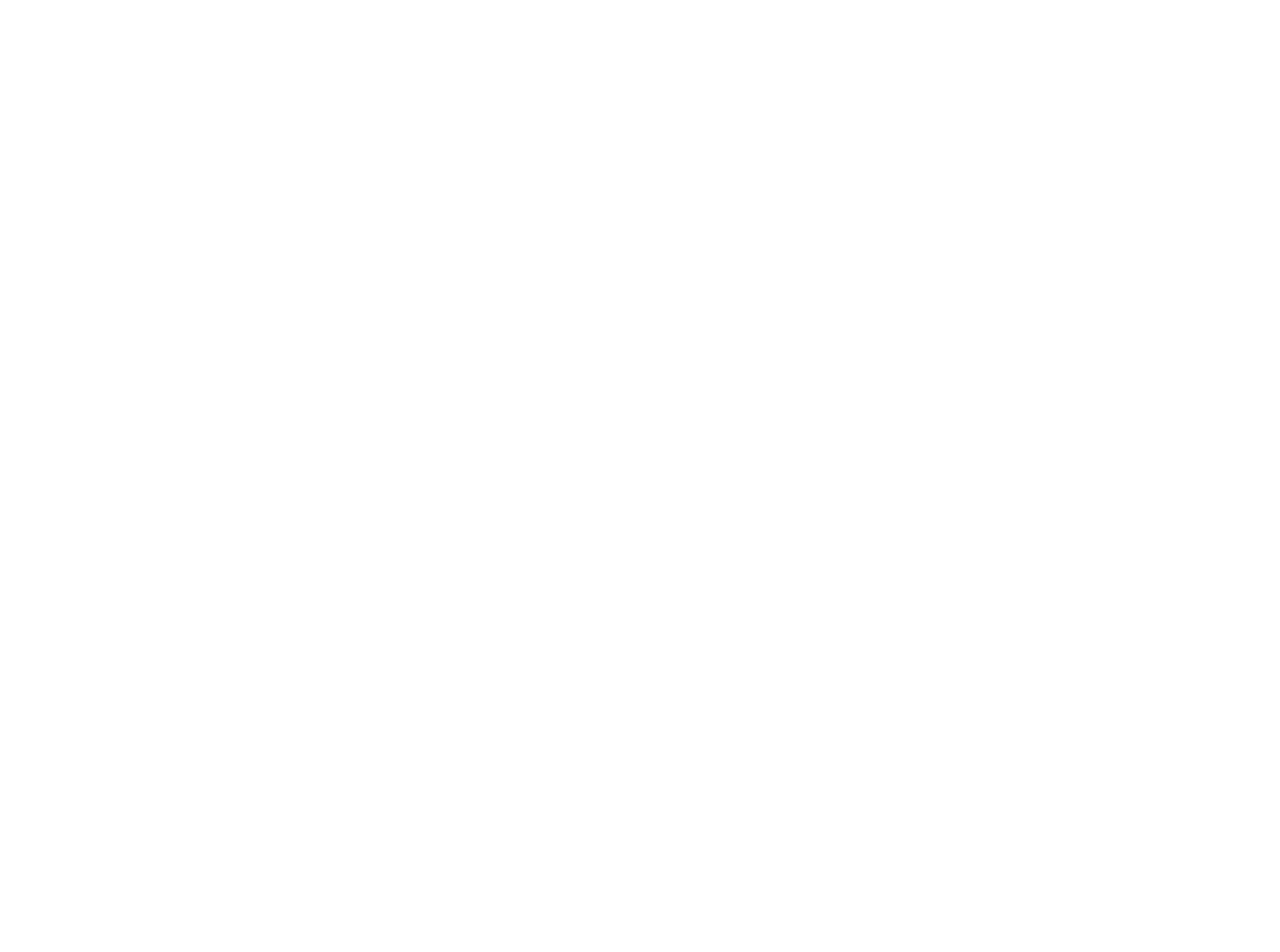
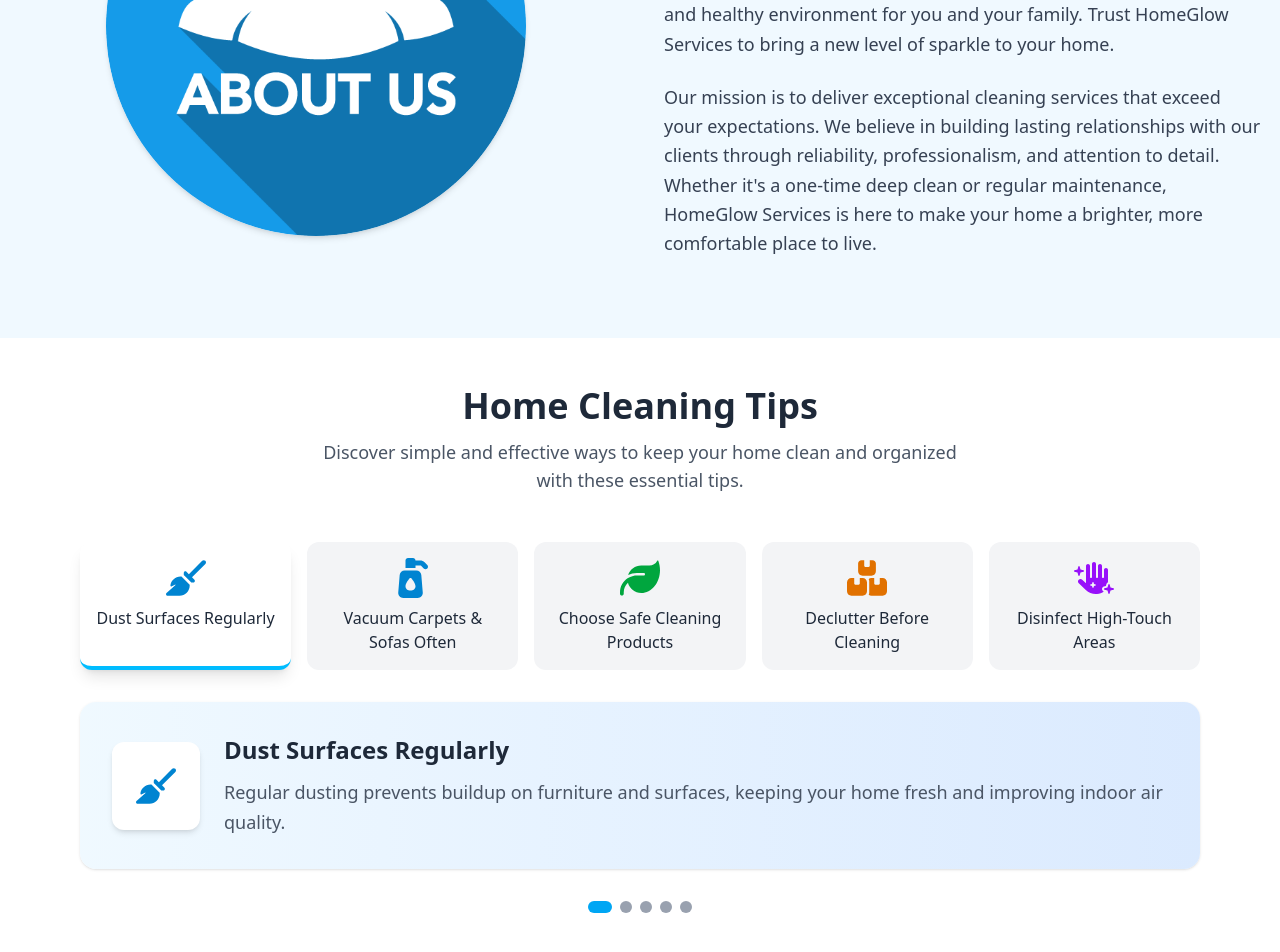
Before and after one commit to DevMandate/Homeglow, a React (Vite) app: page / in a window 1280 px wide. Shown: the part 1730-2682 px from the top of the page. Before the commit the page ends 1444 px from the top, so only its background shows below. Built offline with nearby package versions, Linux system fonts and the light colour scheme.

Commit message:
Addition of the tips section

```diff
--- a/src/App.jsx
+++ b/src/App.jsx
@@ -1,6 +1,8 @@
 import Header from './components/Header'
 import Hero from './components/Hero'
 import Services from './components/Services'
+import About from './components/About'
+import Tips from './components/Tips'
 
 const App = () => {
   return (
@@ -8,6 +10,8 @@
       <Header />
       <Hero />
       <Services />
+      <About />
+      <Tips />
     </div>
   )
 }
--- a/src/components/About.jsx
+++ b/src/components/About.jsx
@@ -1,16 +1,24 @@
-import React from 'react'
+import { FaUserMd } from 'react-icons/fa'
+import about from '../assets/about.png'
+
 
 const About = () => {
   return (
     <section id="about" className="scroll-mt-20 bg-sky-50 py-20">
         <div className="container mx-auto px-4 flex flex-col-reverse lg:flex-row items-center gap-12">
             <div className="w-full lg:w-1/2 flex justify-center">
-            <img src="" alt="About" className='w-80 lg:w-[420px] rounded-full shadow-md'/>
+            <img src={about} alt="About" className='w-80 lg:w-[420px] rounded-full shadow-md'/>
             </div>
-            <div className="w-full lg:w-1/2">
-                <h2 className="text-3xl font-bold text-sky-900">About HomeGlow Services</h2>
-                <p className="text-gray-700 text-lg mt-4">
+            <div className="w-full lg:w-1/2 space-y-6 text-center lg:text-left">
+                <div className='flex items-center justify-center lg:justify-start space-x-2'>
+                    <FaUserMd className='w-7 h-7 text-sky-600'/>
+                    <h2 className="text-3xl font-bold text-sky-900">About HomeGlow Services</h2>
+                </div>
+                <p className="text-gray-700 text-lg leading-relaxed">
                     At HomeGlow Services, we are dedicated to providing top-notch cleaning solutions that transform your living spaces. With a team of experienced professionals and a commitment to excellence, we ensure that every corner of your home shines with cleanliness and freshness. Our eco-friendly products and advanced techniques guarantee a safe and healthy environment for you and your family. Trust HomeGlow Services to bring a new level of sparkle to your home.
+                </p>
+                <p className="text-gray-700 text-lg leading-relaxed">
+                    Our mission is to deliver exceptional cleaning services that exceed your expectations. We believe in building lasting relationships with our clients through reliability, professionalism, and attention to detail. Whether it's a one-time deep clean or regular maintenance, HomeGlow Services is here to make your home a brighter, more comfortable place to live.
                 </p>
             </div>
         </div>
--- /dev/null
+++ b/src/components/Tips.jsx
@@ -0,0 +1,101 @@
+import { useState } from "react";
+import {
+    FaBroom,
+    FaPumpSoap,
+    FaLeaf,
+    FaBoxesStacked,
+    FaHandSparkles
+  } from "react-icons/fa6";
+
+
+const Tips = () => {
+  const [activeTip, setActiveTip] = useState(0);
+
+  const tips = [
+    {
+      title: "Dust Surfaces Regularly",
+      content:
+        "Regular dusting prevents buildup on furniture and surfaces, keeping your home fresh and improving indoor air quality.",
+      icon: <FaBroom className="w-10 h-10 text-sky-600" />
+    },
+    {
+      title: "Vacuum Carpets & Sofas Often",
+      content:
+        "Frequent vacuuming helps remove dirt, pet hair, and allergens from carpets and upholstered furniture.",
+      icon: <FaPumpSoap className="w-10 h-10 text-sky-600" />
+    },
+    {
+      title: "Choose Safe Cleaning Products",
+      content:
+        "Using gentle or eco-friendly cleaners protects your family, pets, and surfaces from harsh chemical damage.",
+      icon: <FaLeaf className="w-10 h-10 text-green-600" />
+    },
+    {
+      title: "Declutter Before Cleaning",
+      content:
+        "Removing unnecessary items makes cleaning faster and more effective, especially during deep cleaning sessions.",
+      icon: <FaBoxesStacked className="w-10 h-10 text-amber-600" />
+    },
+    {
+      title: "Disinfect High-Touch Areas",
+      content:
+        "Frequently clean door handles, switches, and remote controls to reduce germs and maintain a hygienic home.",
+      icon: <FaHandSparkles className="w-10 h-10 text-purple-600" />
+    }
+  ];
+
+  return (
+    <section id="tips" className="scroll-mt-20 max-w-6xl mx-auto px-4 py-12">
+        <div className="text-center mb-12">
+            <h2 className="text-3xl md:text-4xl font-bold text-gray-800 mb-3">Home Cleaning Tips</h2>
+            <p className="text-lg text-gray-600 max-w-2xl mx-auto">Discover simple and effective ways to keep your home clean and organized with these essential tips.</p>
+        </div>
+        <div className="grid grid-cols-1 md:grid-cols-5 gap-4 mb-8">
+            {tips.map ((tip, index) => (
+                <button
+                    key={index}
+                    onClick={() => setActiveTip(index)}
+                    className={`p-4 rounded-xl transition-all duration-300 flex flex-col items-center ${
+                        activeTip === index
+                            ? "bg-white shadow-lg border-b-4 border-sky-400"
+                            : "bg-gray-100 hover:bg-blue-200"
+                    }`}
+                >
+                    <div className="mb-2">
+                        {tip.icon}
+                    </div>
+                    <h3 className="font-medium text-gray-800 text-sm md:text-base">{tip.title}</h3>
+                </button>
+            ))}
+        </div>
+        <div className="bg-gradient-to-r from-sky-50 to-blue-100 rounded-2xl p-8 shadow-sm">
+            <div className="flex flex-col md:flex-row items-center gap-6">
+                <div className="flex-shrink-0 bg-white p-6 rounded-xl shadow-md">
+                    {tips[activeTip].icon}
+                </div>
+                <div>
+                    <h3 className="text-2xl font-bold text-gray-800 mb-3">{tips[activeTip].title}</h3>
+                    <p className="text-gray-600 text-lg leading-relaxed">{tips[activeTip].content}</p>
+                </div>
+            </div>
+        </div>
+        <div className="mt-8 flex justify-center">
+            <div className="flex space-x-2">
+                {tips.map((_, index)=>(
+                    <button
+                        key={index}
+                        onClick={()=> setActiveTip(index)}
+                        className={`w-3 h-3 rounded-full transition-all ${
+                            activeTip === index
+                                ? "bg-sky-500 w-6"
+                                : "bg-gray-400"
+                        }`} aria-label={`Go to tip ${index + 1}`}>
+                    </button>
+                ))}
+            </div>
+        </div>
+    </section>
+  );
+};
+
+export default Tips
```
